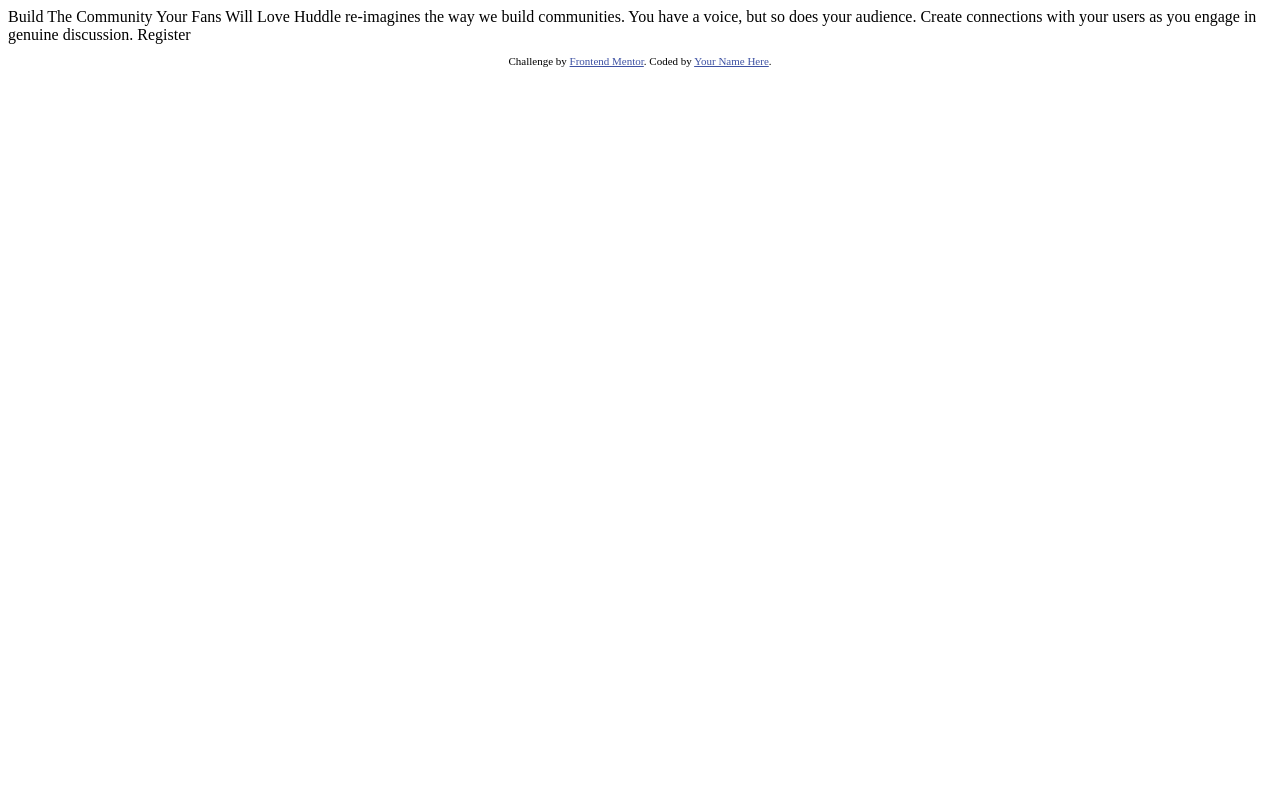
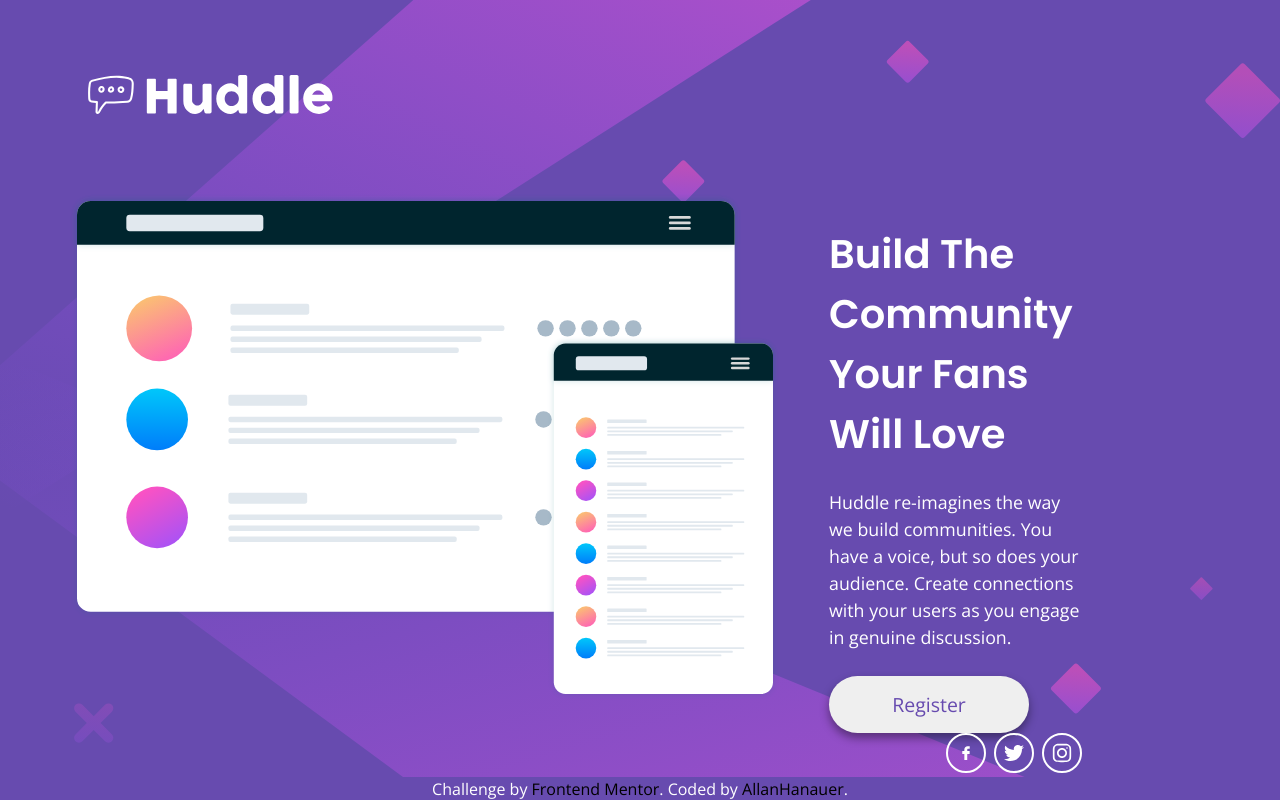
Before and after one commit to allanhanauer/huddle-landing-page-with-single-introductory-section-master, a plain HTML site: page index.html in a window 1280 px wide. Drawn offline with nearby package versions, Linux system fonts and the light colour scheme.

Commit message:
JOB COMPLETED

```diff
--- a/index.html
+++ b/index.html
@@ -1,33 +1,54 @@
 <!DOCTYPE html>
 <html lang="en">
+
 <head>
   <meta charset="UTF-8">
-  <meta name="viewport" content="width=device-width, initial-scale=1.0"> <!-- displays site properly based on user's device -->
+  <meta name="viewport" content="width=device-width, initial-scale=1.0">
+  <!-- displays site properly based on user's device -->
 
   <link rel="icon" type="image/png" sizes="32x32" href="./images/favicon-32x32.png">
+  <meta name="description" content="FRONTENDMENTOR CHALLENGER">
+  <title>Frontend Mentor | Huddle landing page with single introductory section</title>
+  <link rel="stylesheet" href="src/style.css">
+</head>
 
-  <title>Frontend Mentor | Huddle landing page with single introductory section</title>
+<body>
+  <header>
+    <img src="images/logo.svg" alt="Huddle">
+  </header>
+  <main>
+    <section class="content">
+      <section class="img">
+        <img id="ilus" src="images/illustration-mockups.svg" alt="Illustation">
+      </section>
+      <section class="desc">
+        <h1>
+          Build The Community Your Fans Will Love
+        </h1>
+        <p>
+          Huddle re-imagines the way we build communities. You have a voice, but so does your audience.
+          Create connections with your users as you engage in genuine discussion.
+        </p>
 
-  <!-- Feel free to remove these styles or customise in your own stylesheet 👍 -->
-  <style>
-    .attribution { font-size: 11px; text-align: center; }
-    .attribution a { color: hsl(228, 45%, 44%); }
-  </style>
-</head>
-<body>
-
-  Build The Community Your Fans Will Love
-
-  Huddle re-imagines the way we build communities. You have a voice, but so does your audience.
-  Create connections with your users as you engage in genuine discussion.
-
-  Register
+        <button id="register">
+          Register
+        </button>
+      </section>
+    </section>
+    <section class="boxs">
+      <div class="box" id="boxf"></div>
+      <div class="box" id="boxt"></div>
+      <div class="box" id="boxi"></div>
+    </section>
+  </main>
 
   <footer>
     <p class="attribution">
-      Challenge by <a href="https://www.frontendmentor.io?ref=challenge" target="_blank">Frontend Mentor</a>.
-      Coded by <a href="#">Your Name Here</a>.
+      Challenge by <a rel="noopener noreferrer" href="https://www.frontendmentor.io?ref=challenge"
+        target="_blank">Frontend Mentor</a>.
+      Coded by <a href="#">AllanHanauer</a>.
     </p>
   </footer>
 </body>
+
 </html>
--- /dev/null
+++ b/src/style.css
@@ -0,0 +1,156 @@
+@import url("https://fonts.googleapis.com/css2?family=Open+Sans&family=Poppins:wght@400;600&display=swap");
+* {
+  padding: 0;
+  margin: 0;
+  box-sizing: border-box;
+  font-family: "Open Sans";
+}
+:root {
+  --clr-Violet: hsl(257, 40%, 49%);
+  --clr-SoftMagenta: hsl(300, 69%, 71%);
+}
+body {
+  background: url(../images/bg-desktop.svg) no-repeat 0 0;
+  background-size: contain;
+  background-color: var(--clr-Violet);
+  width: 90vw;
+  height: 100vh;
+  display: flex;
+  flex-direction: column;
+}
+header {
+  padding: 62px 75px;
+}
+main {
+  display: flex;
+  padding-left: 70px;
+  padding-right: 70px;
+  flex-direction: column;
+}
+main h1 {
+  color: white;
+  font-family: "Poppins";
+  font-size: 2.5rem;
+  font-style: normal;
+  font-weight: 600;
+  line-height: normal;
+}
+main p {
+  color: white;
+  font-size: 1.1125rem;
+  font-style: normal;
+  font-weight: 400;
+  line-height: 1.6875rem;
+}
+.content {
+  display: flex;
+  justify-content: space-between;
+  gap: 50px;
+}
+.desc {
+  margin-top: 30px;
+  width: 524px;
+  display: flex;
+  flex-direction: column;
+  gap: 25px;
+}
+#register {
+  color: var(--clr-Violet);
+  border: none;
+  border-radius: 28.5px;
+  box-shadow: 0px 5px 10px rgba(0, 0, 0, 0.4);
+  width: 200px;
+  height: 57px;
+  font-size: 1.21875rem;
+  font-style: normal;
+  font-weight: 400;
+  line-height: normal;
+}
+#register:hover {
+  background-color: var(--clr-SoftMagenta);
+  color: white;
+}
+footer {
+  position: absolute;
+  width: 100%;
+  bottom: 0;
+  display: flex;
+  justify-content: center;
+  color: white;
+  align-items: center;
+}
+footer a {
+  color: black;
+  text-decoration: none;
+}
+.boxs {
+  display: flex;
+  justify-content: end;
+  gap: 8px;
+}
+
+.box {
+  width: 40px;
+  height: 40px;
+  border: 2px solid white;
+  border-radius: 50%;
+}
+#boxf {
+  background-image: url(../images/facebook-click.svg);
+  background-repeat: no-repeat;
+  background-position: center;
+}
+#boxf:hover {
+  border: 2px solid var(--clr-SoftMagenta);
+  background-image: url(../images/facebook.svg);
+}
+#boxt {
+  background-image: url(../images/twitter-click.svg);
+  background-repeat: no-repeat;
+  background-position: center;
+}
+#boxt:hover {
+  border: 2px solid var(--clr-SoftMagenta);
+  background-image: url(../images/twitter.svg);
+}
+#boxi {
+  background-image: url(../images/instagram-click.svg);
+  background-repeat: no-repeat;
+  background-position: center;
+}
+#boxi:hover {
+  border: 2px solid var(--clr-SoftMagenta);
+  background-image: url(../images/instagram.svg);
+}
+@media only screen and (max-width: 768px) {
+  body {
+    width: 100vw;
+    height: 1000px;
+    gap: 30px;
+    background-image: url("../images/bg-mobile.svg");
+    background-size: contain;
+  }
+  main{
+    gap: 30px;
+  }
+  .content{
+    flex-direction: column;
+    align-items: center;
+    justify-content: center;
+  }
+  .desc{
+    display: flex;
+    flex-direction: column;
+    justify-content: center;
+    align-items: center;
+    text-align: center;
+  }
+  #ilus{
+    width: 400px;
+  }
+  footer{
+    position: relative;
+    text-align: center;
+    bottom: 0;
+  }
+}
```
Also changed, not shown: images/facebook-click.svg (added), images/facebook.svg (added), images/instagram-click.svg (added), images/instagram.svg (added), images/twitter-click.svg (added), images/twitter.svg (added).
